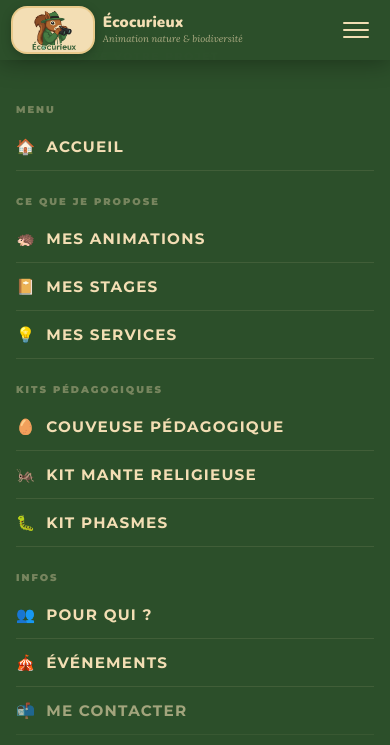
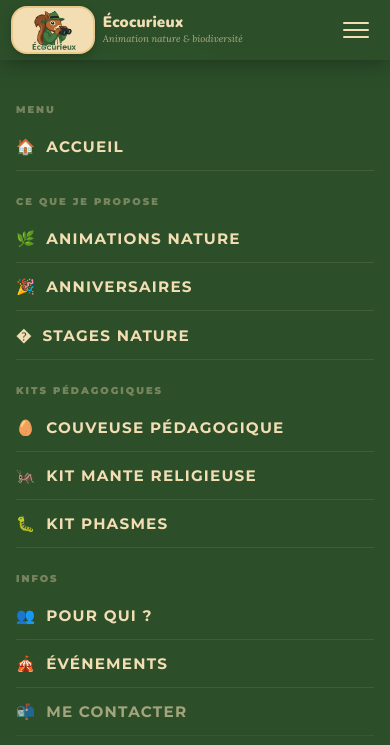
Before and after one commit to amandinejd-eng/EcoCurieux, a website: page contact.html in a window 390 px wide. Both pictures are taken after a click on the element 356 px from the left and 30 px from the top of the page. Drawn offline with nearby package versions, Linux system fonts and the light colour scheme.

Commit message:
Refonte de la navigation principale : remplacement des intitulés de menu (Mes animations → Animations nature, Mes stages → Stages nature, Mes services → Anniversaires), modification des icônes (🦔 → 🌿, 📔 → 📚, 💡 → 🎉) et mise à jour des ancres de navigation (#boite → #anniversaires) dans les menus desktop et mobile de toutes les pages du site

```diff
--- a/contact.html
+++ b/contact.html
@@ -25,9 +25,9 @@
     <li>
       <a href="/animations.html#animations">Ce que je propose <span class="arrow">▼</span></a>
       <div class="dropdown">
-        <a href="/animations.html#animations"><span class="dd-icon">🦔</span>Mes animations</a>
-        <a href="/animations.html#stages"><span class="dd-icon">📔</span>Mes stages</a>
-        <a href="/animations.html#boite"><span class="dd-icon">💡</span>Mes services</a>
+        <a href="/animations.html#animations"><span class="dd-icon">🌿</span>Animations nature</a>
+        <a href="/animations.html#anniversaires"><span class="dd-icon">🎉</span>Anniversaires</a>
+        <a href="/animations.html#stages"><span class="dd-icon">�</span>Stages nature</a>
       </div>
     </li>
     <li>
@@ -90,9 +90,9 @@
   <span class="mm-head">Menu</span>
   <a href="/" onclick="toggleMenu()"><span>🏠</span> Accueil</a>
   <span class="mm-head">Ce que je propose</span>
-  <a href="/animations.html#animations" onclick="toggleMenu()"><span>🦔</span> Mes animations</a>
-  <a href="/animations.html#stages" onclick="toggleMenu()"><span>📔</span> Mes stages</a>
-  <a href="/animations.html#boite" onclick="toggleMenu()"><span>💡</span> Mes services</a>
+  <a href="/animations.html#animations" onclick="toggleMenu()"><span>🌿</span> Animations nature</a>
+  <a href="/animations.html#anniversaires" onclick="toggleMenu()"><span>🎉</span> Anniversaires</a>
+  <a href="/animations.html#stages" onclick="toggleMenu()"><span>�</span> Stages nature</a>
   <span class="mm-head">Kits pédagogiques</span>
   <a href="/kits/couveuse.html" onclick="toggleMenu()"><span>🥚</span> Couveuse pédagogique</a>
   <a href="/kits/mante-religieuse.html" onclick="toggleMenu()"><span>🦗</span> Kit mante religieuse</a>
```
Also changed, not shown: evenements.html (+6 -6 lines), index.html (+6 -6 lines), kits/couveuse.html (+6 -6 lines), kits/index.html (+6 -6 lines), kits/mante-religieuse.html (+6 -6 lines), kits/phasmes.html (+6 -6 lines), pour-qui.html (+6 -6 lines).
